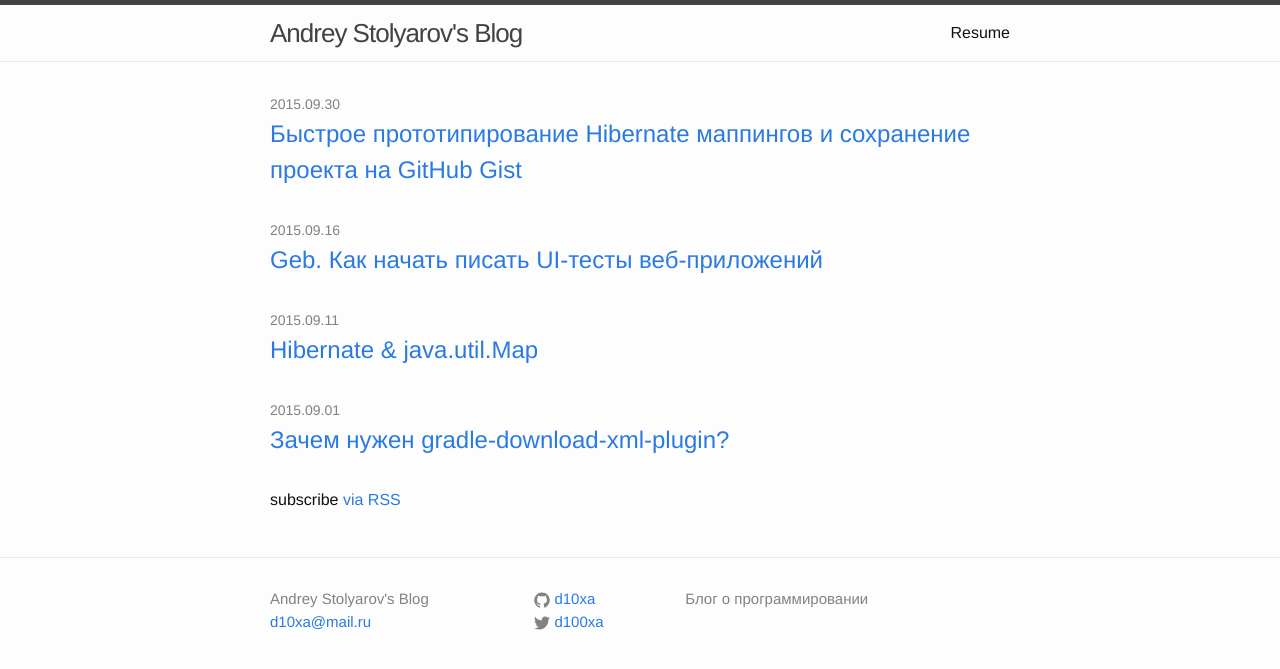
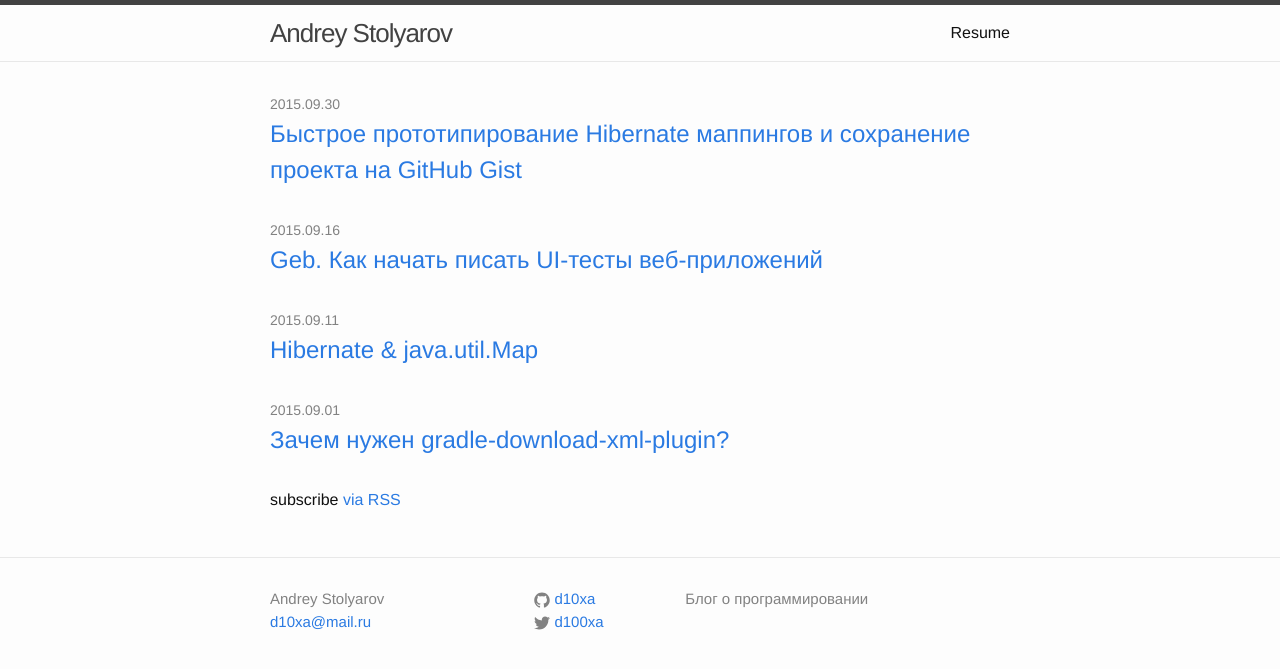
Before and after one commit to d10xa/d10xa.github.io, a Jekyll site: the page built from index.html, in a window 1280 px wide. Shown: the top 669 px of the page. Built offline with Jekyll 4.4.1, drawn with Linux system fonts in a browser that asks for light colours.

Commit message:
change title: Andrey Stolyarov's Blog -> Andrey Stolyarov

```diff
--- a/_config.yml
+++ b/_config.yml
@@ -1,4 +1,4 @@
-title: Andrey Stolyarov's Blog
+title: Andrey Stolyarov
 email: d10xa@mail.ru
 description: Блог о программировании
 baseurl: ""
```
